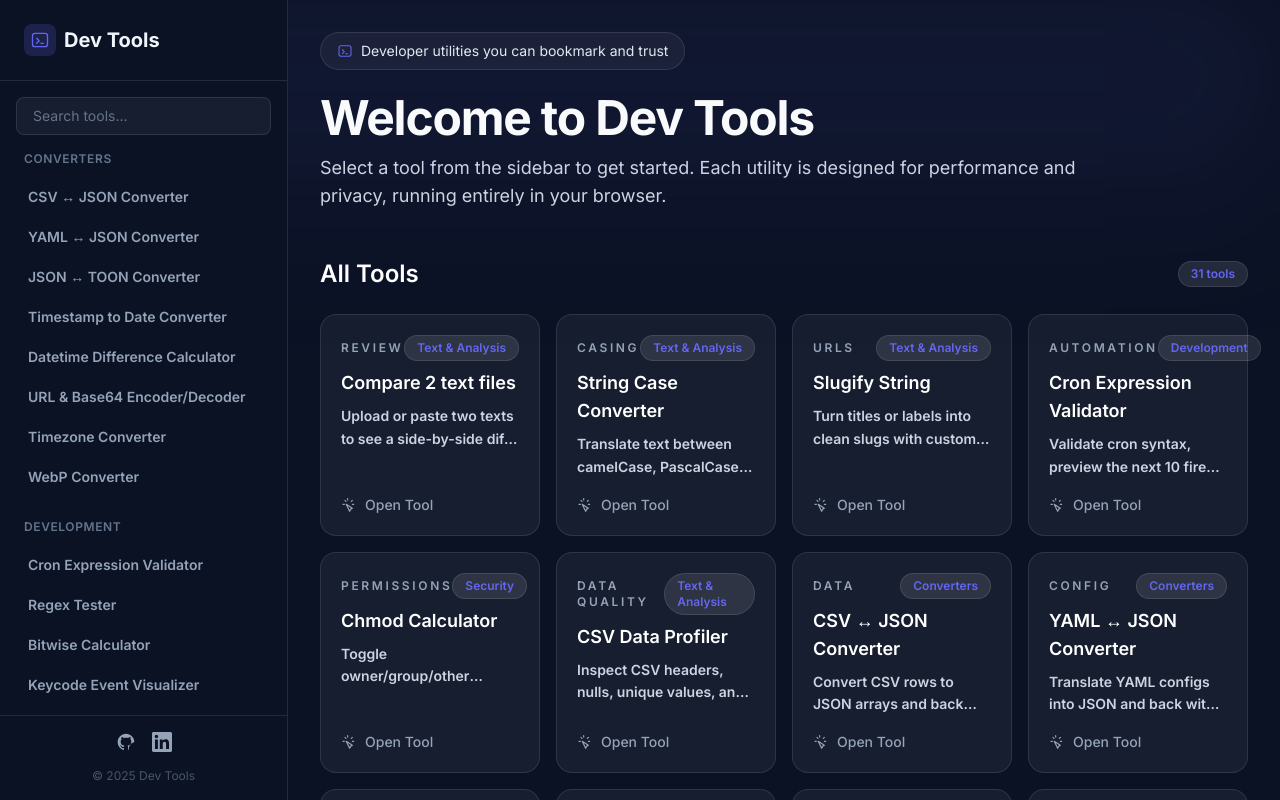
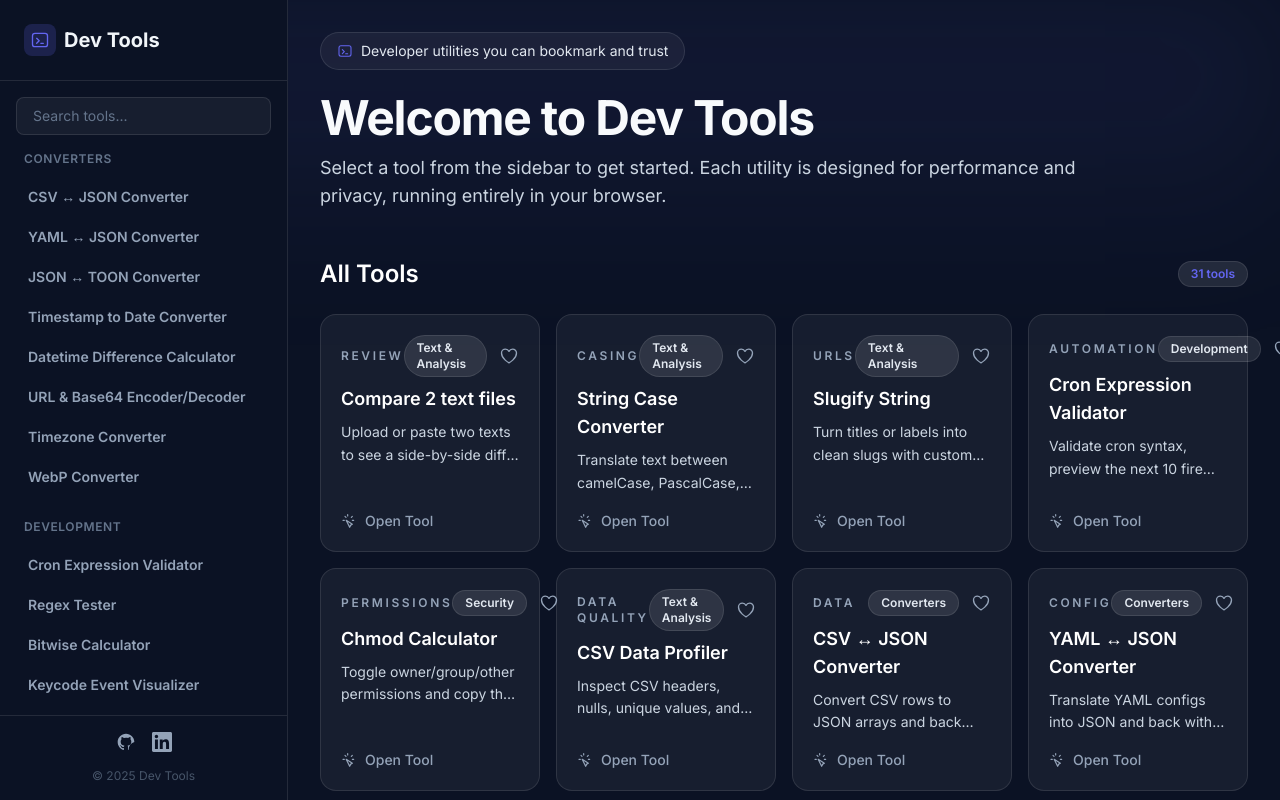
Before and after one commit to henryphchan/dev-tools, a Next.js app: page / in a window 1280 px wide. Shown: the top 800 px of the page. Built offline with nearby package versions, Linux system fonts and the light colour scheme.

Commit message:
Add Favourite button

```diff
--- a/app/page.tsx
+++ b/app/page.tsx
@@ -1,10 +1,14 @@
 'use client';
 
-import Link from 'next/link';
 import { tools } from '../lib/tools';
-import { CursorArrowRaysIcon, Logo } from '../components/icons';
+import { Logo } from '../components/icons';
+import { LandingToolCard } from '../components/LandingToolCard';
+import { useFavorites } from '../hooks/useFavorites';
 
 export default function Home() {
+  const { favorites, isLoaded } = useFavorites();
+  const favoriteTools = tools.filter((tool) => favorites.includes(tool.id));
+
   return (
     <div className="max-w-6xl mx-auto space-y-12">
       <header className="space-y-6">
@@ -22,6 +26,17 @@ export default function Home() {
         </div>
       </header>
 
+      {isLoaded && favoriteTools.length > 0 && (
+        <section className="space-y-6">
+          <h2 className="text-2xl font-semibold text-white">Favorite Tools</h2>
+          <div className="grid gap-4 sm:grid-cols-2 lg:grid-cols-3 xl:grid-cols-4">
+            {favoriteTools.map((tool) => (
+              <LandingToolCard key={tool.id} tool={tool} />
+            ))}
+          </div>
+        </section>
+      )}
+
       <section className="space-y-6">
         <div className="flex items-center justify-between">
           <h2 className="text-2xl font-semibold text-white">All Tools</h2>
@@ -30,26 +45,7 @@ export default function Home() {
 
         <div className="grid gap-4 sm:grid-cols-2 lg:grid-cols-3 xl:grid-cols-4">
           {tools.map((tool) => (
-            <Link
-              key={tool.id}
-              href={`/tools/${tool.slug}`}
-              className="group relative block rounded-2xl border border-white/10 bg-white/5 p-5 hover:border-brand/40 hover:bg-brand/5 transition"
-            >
-              <div className="flex flex-col h-full justify-between gap-4">
-                <div className="space-y-2">
-                  <div className="flex items-center justify-between">
-                    <span className="text-xs uppercase tracking-[0.22em] text-slate-400 font-semibold">{tool.accent}</span>
-                    <span className="badge group-hover:bg-brand/20 group-hover:text-brand transition-colors">{tool.badge}</span>
-                  </div>
-                  <h3 className="text-lg font-semibold text-white group-hover:text-brand transition-colors">{tool.title}</h3>
-                  <p className="text-sm text-slate-300 leading-relaxed line-clamp-2">{tool.description}</p>
-                </div>
-                <div className="flex items-center gap-2 text-sm text-slate-400 group-hover:text-brand font-medium transition-colors">
-                  <CursorArrowRaysIcon className="w-4 h-4" />
-                  Open Tool
-                </div>
-              </div>
-            </Link>
+            <LandingToolCard key={tool.id} tool={tool} />
           ))}
         </div>
       </section>
--- /dev/null
+++ b/components/LandingToolCard.tsx
@@ -0,0 +1,51 @@
+'use client';
+
+import Link from 'next/link';
+import { ToolInfo } from '../lib/tools';
+import { CursorArrowRaysIcon, HeartIcon, HeartSolidIcon } from './icons';
+import { useFavorites } from '../hooks/useFavorites';
+
+interface LandingToolCardProps {
+    tool: ToolInfo;
+}
+
+export function LandingToolCard({ tool }: LandingToolCardProps) {
+    const { isFavorite, toggleFavorite } = useFavorites();
+    const favorite = isFavorite(tool.id);
+
+    return (
+        <div className="group relative block rounded-2xl border border-white/10 bg-white/5 p-5 hover:border-brand/40 hover:bg-brand/5 transition h-full">
+            <Link
+                href={`/tools/${tool.slug}`}
+                className="absolute inset-0 z-0"
+                aria-label={`Open ${tool.title}`}
+            />
+            <div className="relative z-10 flex flex-col h-full justify-between gap-4 pointer-events-none">
+                <div className="space-y-2">
+                    <div className="flex items-center justify-between">
+                        <span className="text-xs uppercase tracking-[0.22em] text-slate-400 font-semibold">{tool.accent}</span>
+                        <div className="flex items-center gap-2 pointer-events-auto">
+                            <span className="badge group-hover:bg-brand/20 group-hover:text-brand transition-colors">{tool.badge}</span>
+                            <button
+                                onClick={(e) => {
+                                    e.preventDefault();
+                                    toggleFavorite(tool.id, e);
+                                }}
+                                className="text-slate-400 hover:text-brand transition-colors p-1 -mr-1"
+                                type="button"
+                            >
+                                {favorite ? <HeartSolidIcon className="w-5 h-5 text-red-500" /> : <HeartIcon className="w-5 h-5" />}
+                            </button>
+                        </div>
+                    </div>
+                    <h3 className="text-lg font-semibold text-white group-hover:text-brand transition-colors">{tool.title}</h3>
+                    <p className="text-sm text-slate-300 leading-relaxed line-clamp-2">{tool.description}</p>
+                </div>
+                <div className="flex items-center gap-2 text-sm text-slate-400 group-hover:text-brand font-medium transition-colors">
+                    <CursorArrowRaysIcon className="w-4 h-4" />
+                    Open Tool
+                </div>
+            </div>
+        </div>
+    );
+}
--- a/components/icons.tsx
+++ b/components/icons.tsx
@@ -103,3 +103,23 @@ export function ChevronDownIcon(props: SVGProps<SVGSVGElement>) {
     </svg>
   );
 }
+
+export function HeartIcon(props: SVGProps<SVGSVGElement>) {
+  return (
+    <svg viewBox="0 0 24 24" fill="none" stroke="currentColor" strokeWidth="1.6" {...props}>
+      <path
+        strokeLinecap="round"
+        strokeLinejoin="round"
+        d="M21 8.25c0-2.485-2.099-4.5-4.688-4.5-1.935 0-3.597 1.126-4.312 2.733-.715-1.607-2.377-2.733-4.313-2.733C5.1 3.75 3 5.765 3 8.25c0 7.22 9 12 9 12s9-4.78 9-12z"
+      />
+    </svg>
+  );
+}
+
+export function HeartSolidIcon(props: SVGProps<SVGSVGElement>) {
+  return (
+    <svg viewBox="0 0 24 24" fill="currentColor" stroke="none" {...props}>
+      <path d="M11.645 20.91l-.007-.003-.022-.012a15.247 15.247 0 01-.383-.218 25.18 25.18 0 01-4.244-3.17C4.688 15.36 2.25 12.174 2.25 8.25 2.25 5.322 4.714 3 7.688 3A5.5 5.5 0 0112 5.052 5.5 5.5 0 0116.313 3c2.973 0 5.437 2.322 5.437 5.25 0 3.925-2.438 7.111-4.739 9.256a25.175 25.175 0 01-4.244 3.17 15.247 15.247 0 01-.383.219l-.022.012-.007.004-.003.001a.752.752 0 01-.704 0l-.003-.001z" />
+    </svg>
+  );
+}
--- /dev/null
+++ b/hooks/useFavorites.ts
@@ -0,0 +1,61 @@
+import { useState, useEffect } from 'react';
+import { ToolId } from '../lib/tools';
+
+export function useFavorites() {
+    const [favorites, setFavorites] = useState<ToolId[]>([]);
+    const [isLoaded, setIsLoaded] = useState(false);
+
+    useEffect(() => {
+        const stored = localStorage.getItem('favorites');
+        if (stored) {
+            try {
+                setFavorites(JSON.parse(stored));
+            } catch (e) {
+                console.error('Failed to parse favorites', e);
+            }
+        }
+        setIsLoaded(true);
+    }, []);
+
+    const saveFavorites = (newFavorites: ToolId[]) => {
+        localStorage.setItem('favorites', JSON.stringify(newFavorites));
+        setFavorites(newFavorites);
+        window.dispatchEvent(new Event('favorites-updated'));
+    };
+
+    const toggleFavorite = (id: ToolId, e?: React.MouseEvent) => {
+        if (e) {
+            e.preventDefault();
+            e.stopPropagation();
+        }
+
+        if (favorites.includes(id)) {
+            saveFavorites(favorites.filter((fid) => fid !== id));
+        } else {
+            saveFavorites([...favorites, id]);
+        }
+    };
+
+    const isFavorite = (id: ToolId) => favorites.includes(id);
+
+    useEffect(() => {
+        const handleStorageChange = () => {
+            const stored = localStorage.getItem('favorites');
+            if (stored) {
+                try {
+                    setFavorites(JSON.parse(stored));
+                } catch (e) {
+                    // ignore
+                }
+            }
+        };
+        window.addEventListener('storage', handleStorageChange);
+        window.addEventListener('favorites-updated', handleStorageChange);
+        return () => {
+            window.removeEventListener('storage', handleStorageChange);
+            window.removeEventListener('favorites-updated', handleStorageChange);
+        };
+    }, []);
+
+    return { favorites, toggleFavorite, isFavorite, isLoaded };
+}
```
